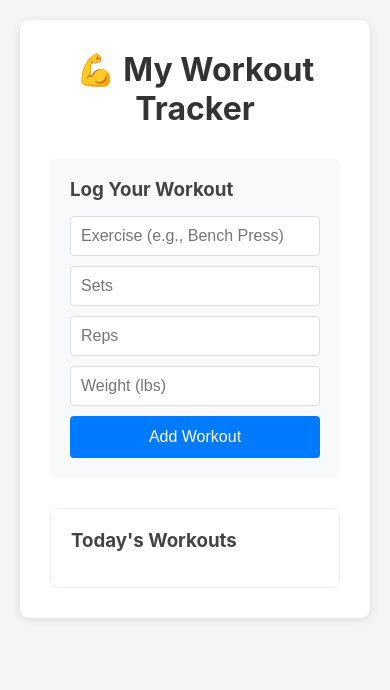
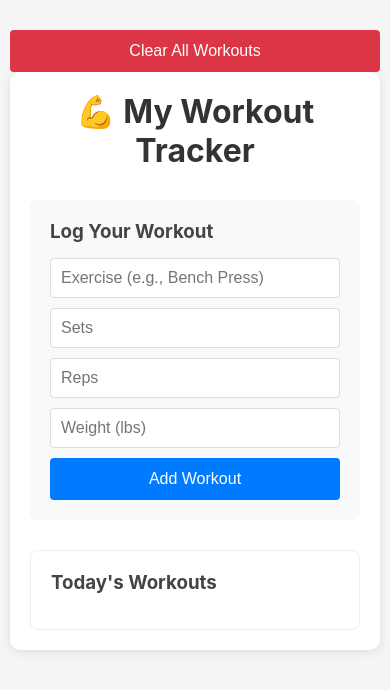
Before and after one commit to TyTinnish/workout, a website: page FrontEnd/index.html in a window 390 px wide. Drawn offline with Linux system fonts and the light colour scheme.

Commit message:
added more front end features

```diff
--- a/FrontEnd/index.html
+++ b/FrontEnd/index.html
@@ -7,6 +7,10 @@
     <link rel="stylesheet" href="style.css">
 </head>
 <body>
+    <div style="margin-top: 20px; text-align: center;">
+        <button onclick="clearWorkouts()" style="background: #dc3545;">Clear All Workouts</button>
+    </div>
+
     <div class="container">
         <h1>💪 My Workout Tracker</h1>
 
--- a/FrontEnd/script.js
+++ b/FrontEnd/script.js
@@ -49,5 +49,13 @@ function displayWorkouts() {
     });
 }
 
+function clearWorkouts() {
+    if (confirm('Delete all workouts?')) {
+        workouts = [];
+        localStorage.removeItem('workouts');
+        displayWorkouts();
+    }
+}
+
 // Display workouts on page load
 displayWorkouts();
--- a/FrontEnd/style.css
+++ b/FrontEnd/style.css
@@ -86,3 +86,28 @@ button:hover {
     border-radius: 6px;
     border-left: 4px solid #007bff;
 }
+
+/* Add to existing style.css */
+.container {
+    animation: fadeIn 0.5s ease-in;
+}
+
+@keyframes fadeIn {
+    from { opacity: 0; transform: translateY(20px); }
+    to { opacity: 1; transform: translateY(0); }
+}
+
+input:focus {
+    outline: none;
+    border-color: #007bff;
+    box-shadow: 0 0 0 2px rgba(0,123,255,0.25);
+}
+
+@media (max-width: 600px) {
+    body {
+        padding: 10px;
+    }
+    .container {
+        padding: 20px;
+    }
+}
```
